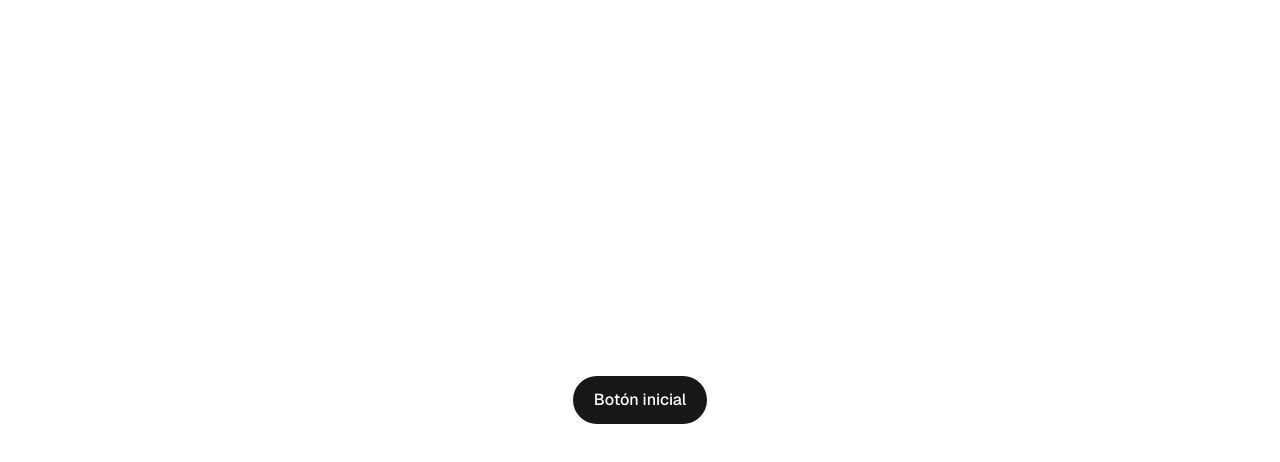
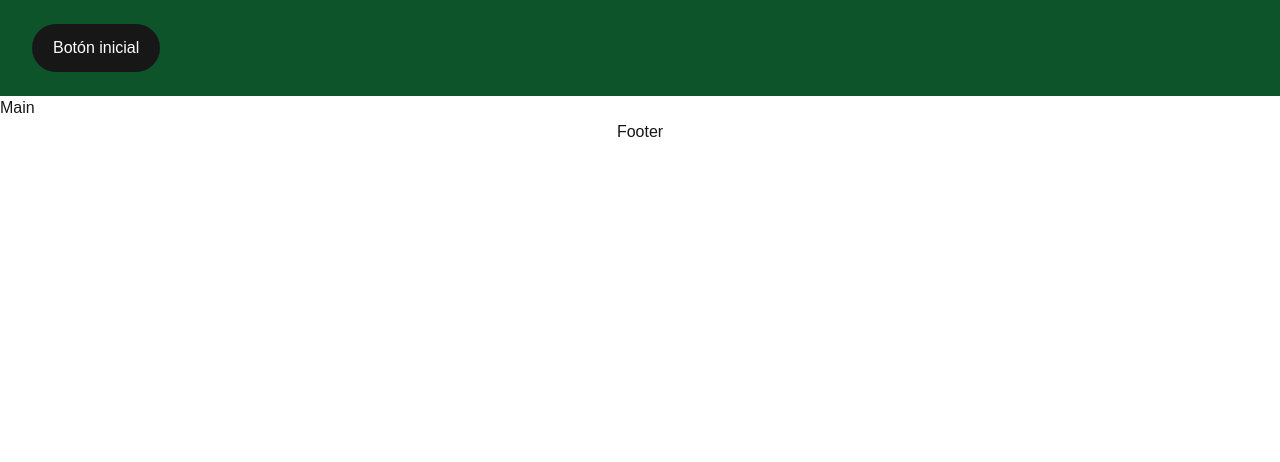
Before and after one commit to CristianTapia/csd-los-apostoles, a Next.js app: page / in a window 1280 px wide. Shown: the top 462 px of the page. Built offline with nearby package versions, Linux system fonts and the light colour scheme.

Commit message:
Adding a header

```diff
--- a/app/page.tsx
+++ b/app/page.tsx
@@ -1,7 +1,8 @@
 export default function Home() {
   return (
-    <div className="font-sans grid grid-rows-[20px_1fr_20px] items-center justify-items-center min-h-screen p-8 pb-20 gap-16 sm:p-20">
-      <main className="flex flex-col gap-[32px] row-start-2 items-center sm:items-start">
+    <div>
+      <header className="bg-green-900">
+        <nav aria-label="Global" className="mx-auto flex max-w-7xl items-center justify-between p-6 lg:px-8">
           <div className="flex gap-4 items-center flex-col sm:flex-row">
             <a
               className="rounded-full border border-solid border-transparent transition-colors flex items-center justify-center bg-foreground text-background gap-2 hover:bg-[#383838] dark:hover:bg-[#ccc] font-medium text-sm sm:text-base h-10 sm:h-12 px-4 sm:px-5 sm:w-auto"
@@ -11,8 +12,12 @@ export default function Home() {
               Botón inicial
             </a>
           </div>
-      </main>
-      <footer className="row-start-3 flex gap-[24px] flex-wrap items-center justify-center"></footer>
+        </nav>
+      </header>
+
+      <main className="flex flex-col gap-[32px] row-start-2 items-center sm:items-start">Main</main>
+
+      <footer className="row-start-3 flex gap-[24px] flex-wrap items-center justify-center">Footer</footer>
     </div>
   );
 }
--- a/package.json
+++ b/package.json
@@ -3,7 +3,7 @@
   "version": "0.1.0",
   "private": true,
   "scripts": {
-    "dev": "next dev --turbopack",
+    "dev": "next dev -p 3002 --turbopack",
     "build": "next build --turbopack",
     "start": "next start",
     "lint": "eslint"
```
Lines whose indentation alone changed are shown as unchanged.
